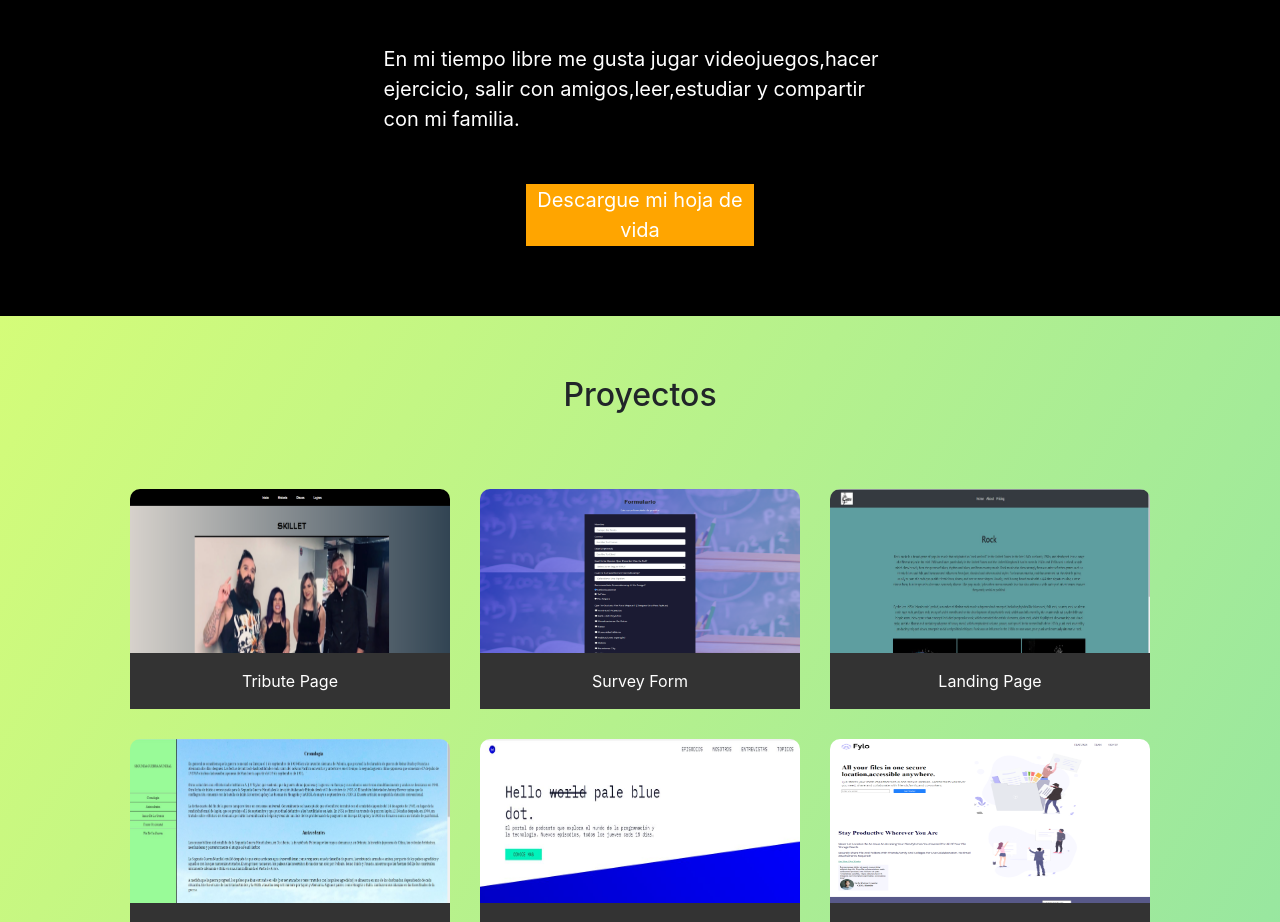
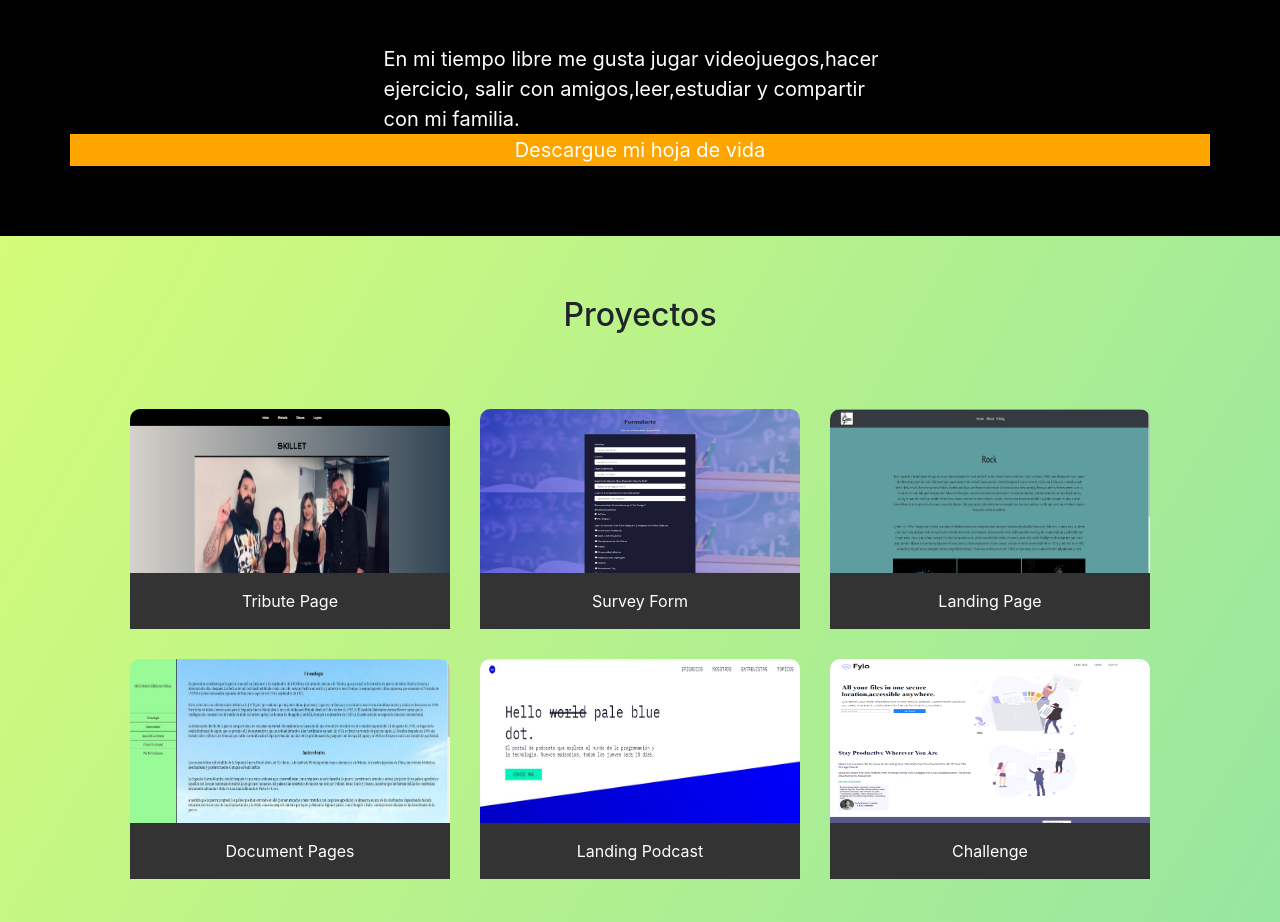
Before and after one commit to kira4489/PortafolioViejo, a React (Create React App) app: page / in a window 1280 px wide. Shown: the part 1500-2422 px from the top of the page. Built offline with nearby package versions, Linux system fonts and the light colour scheme.

Commit message:
actualizaciones

```diff
--- a/src/Components/About/About.css
+++ b/src/Components/About/About.css
@@ -40,11 +40,11 @@
   font-size: 20px;
   display: block;
   margin: 0 auto;
-  max-width: 20%;
+  /* max-width: 20%; */
   background-color: #ffa500;
   border: 1px solid #ffa500;
   color: white;
-  margin-top: 50px;
+  margin-top: 50px auto 0;
 }
 
 @media (max-width: 1600px) {
@@ -75,12 +75,6 @@
     width: 95%;
   }
   .texto a{
-    width: 20%;
+    width: 90% !important;
 }
 }
-
-@media (min-width:400px){
-  .texto a{
-    width: 20%;
-}
-}
```
